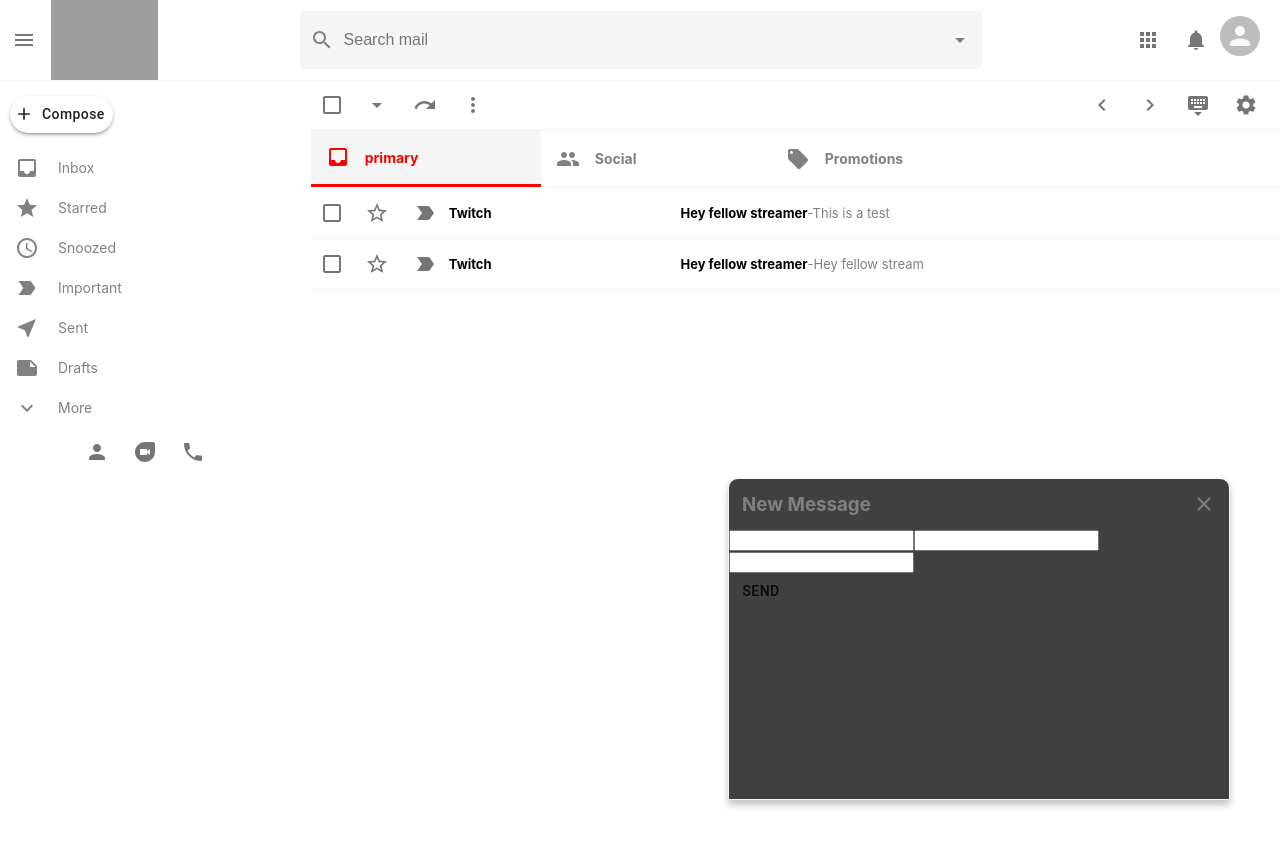
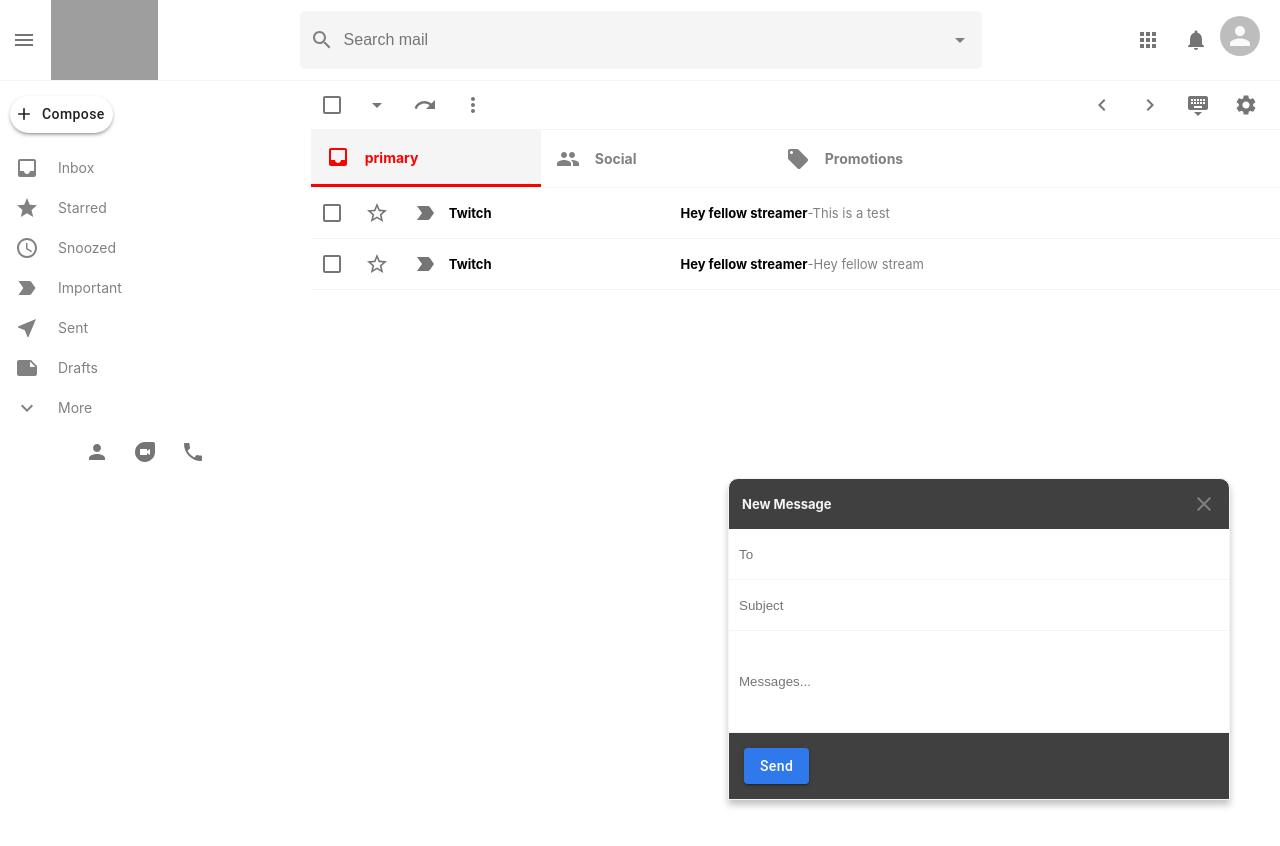
Before and after one commit to apurbu-sarder-apu/Gmail-clone, a React (Create React App) app: page / in a window 1280 px wide. Both pictures are taken after a click on the button "Compose". Shown: the top 846 px of the page. Built offline with nearby package versions, Linux system fonts and the light colour scheme; grey boxes are pictures that could not be loaded.

Commit message:
Building the SendMail Component

```diff
--- a/package.json
+++ b/package.json
@@ -11,6 +11,7 @@
     "@testing-library/user-event": "^7.1.2",
     "react": "^17.0.2",
     "react-dom": "^17.0.2",
+    "react-hook-form": "6.13.1",
     "react-redux": "^7.2.3",
     "react-router-dom": "^5.2.0",
     "react-scripts": "4.0.3"
--- a/src/App.js
+++ b/src/App.js
@@ -6,8 +6,15 @@ import { BrowserRouter as Router, Switch, Route, Link } from "react-router-dom";
 import Mail from './Mail';
 import EmailList from './EmailList';
 import SendMail from './SendMail';
+import { useSelector } from 'react-redux';
+import {selectSendMessageIsOpen} from "./features/mailSlice";
+import { PhoneBluetoothSpeakerTwoTone } from '@material-ui/icons';
+
 
 function App() {
+  const sendMessageIsOpen = useSelector(selectSendMessageIsOpen);
+
+
   return (
     <Router>
       <div className="app">
@@ -25,7 +32,7 @@ function App() {
             </Switch>
         </div>
 
-        <SendMail />
+        {sendMessageIsOpen && <SendMail />}
       </div>
     </Router>
   );
--- a/src/SendMail.css
+++ b/src/SendMail.css
@@ -22,6 +22,53 @@
     justify-content: space-between;
     align-items: center;
     color: gray;
+}
 
 
+.sendMail__header > h3 {
+    color: whitesmoke;
+    font-size: 13px;
 }
+
+
+
+.sendMail__send{
+    background-color: #3079ed !important;
+    text-transform: capitalize !important;
+    margin: 15px !important;
+}
+
+
+
+.sendMail__close{
+    cursor: pointer;
+}
+
+
+.sendMail > form {
+    display: flex;
+    flex: 1;
+    flex-direction: column;
+}
+
+
+.sendMail__error {
+    background-color: white;
+    color: red;
+    text-align: right;
+    padding: 2px;
+}
+
+
+.sendMail > form > input {
+    height: 30px;
+    padding: 10px;
+    border: none;
+    border-bottom: 1px solid whitesmoke;
+    outline: none;
+}
+
+
+.sendMail__message {
+    flex: 1;
+}
--- a/src/SendMail.js
+++ b/src/SendMail.js
@@ -1,23 +1,59 @@
-import { Button } from '@material-ui/core';
-import { Close } from '@material-ui/icons';
 import React from 'react'
 import './SendMail.css';
+import { Close } from '@material-ui/icons';
+import { Button } from '@material-ui/core';
+import { useForm } from "react-hook-form";
+import { useDispatch } from 'react-redux';
+import { closeSendMessage } from "./features/mailSlice";
+
 
 function SendMail() {
+    const { register, handleSubmit, watch, errors } = useForm();
+    const dispatch = useDispatch();
+
+    const onSubmit = (formData) => {
+        console.log(formData);
+    };
+
     return (
         <div className="sendMail">
             <div className="sendMail__header">
                 <h3>New Message</h3>
-                <Close className="sendMail__close"/>
+                <Close onClick={() => dispatch(closeSendMessage())} className="sendMail__close"/>
             </div>
 
-            <form>
-                <input type="text"/>
-                <input type="text"/>
-                <input type="text"/>
+            <form onSubmit={handleSubmit(onSubmit)}>
+                <input
+                    name="to"
+                    placeholder="To"
+                    type="email"
+                    ref={register({ required: true})}
+                />
+                {errors.to && <p className="sendMail__error">To is required!</p>}
+                <input
+                    name="subject"
+                    placeholder="Subject"
+                    type="text"
+                    ref={register({ required: true})}
+                />
+                {errors.subject && <p className="sendMail__error">Subject is required!</p>}
+
+                <input
+                    name="message"
+                    placeholder="Messages..."
+                    type="text"
+                    className="sendMail__message"
+                    ref={register({ required: true})}
+                />
+                {errors.message && <p className="sendMail__error">Message is required!</p>}
+
 
                 <div className="sendMail__options">
-                    <Button>Send</Button>
+                    <Button
+                            className="sendMail__send"
+                            variant="contained"
+                            color="primary"
+                            type="submit">Send</Button>
                 </div>
             </form>
         </div>
--- a/src/Sidebar.js
+++ b/src/Sidebar.js
@@ -13,14 +13,18 @@ import ExpandMoreIcon from "@material-ui/icons/ExpandMore";
 import PersonIcon from "@material-ui/icons/Person";
 import DuoIcon from "@material-ui/icons/Duo";
 import PhoneIcon from "@material-ui/icons/Phone";
+import { useDispatch } from 'react-redux';
+import { openSendMessage } from './features/mailSlice';
 
 
 function Sidebar() {
+    const dispatch = useDispatch();
     return (
         <div className="sidebar">
             <Button
             startIcon={<AddIcon fontSize="large"
-            />}className="sidebar__compose">Compose</Button>
+            />}className="sidebar__compose"
+            onClick={() => dispatch(openSendMessage())}>Compose</Button>
 
             <SidebarOption
                 Icon={InboxIcon}
```
Also changed, not shown: 1 other file (tests, documents, lock files or other folders).
